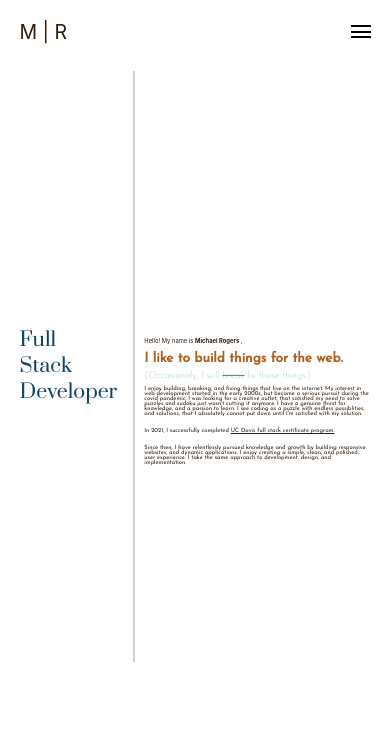
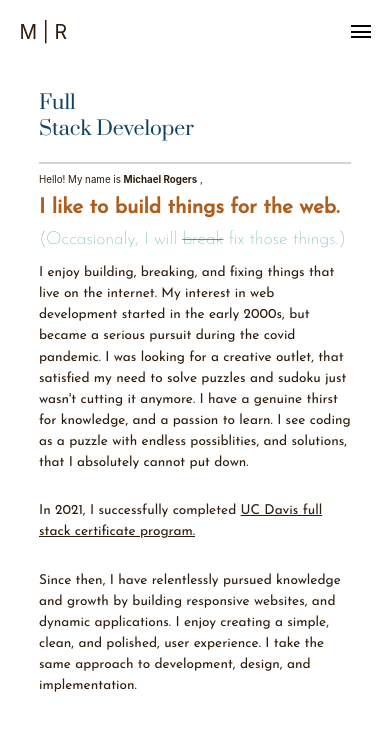
Before and after one commit to mrogers23458/React-Portfolio-v2, a React (Create React App) app: page /about in a window 390 px wide. Shown: the top 730 px of the page. Built offline with nearby package versions, Linux system fonts and the light colour scheme.

Commit message:
added media queries for mobile about page

```diff
--- a/src/App.css
+++ b/src/App.css
@@ -361,7 +361,7 @@ body {
 /* home page */
 .page-one-box {
   display: flex;
-  flex-direction: column
+  flex-direction: column;
   }
 
 .hello-text {
@@ -377,6 +377,67 @@ body {
   margin-top: -5vw;
 }
 
+.work-together-box {
+  position: absolute;
+  top: 75vh;
+  left: 30vw;
+}
+
+.profile-pic {
+  width: 50vw;
+  height: 50vw;
+  position: relative;
+  top: -10vh;
+}
+
+.work-text {
+  font-size: 3vw;
+}
+
+/* about page */
+.about-box {
+  flex-direction: column;
+  height: 10vh;
+}
+
+.about-title-box {
+  width: 80vw;
+  border-right: none;
+  border-bottom: 2px solid lightgray;
+  margin-left: 5vw;
+}
+
+.about-text-box {
+  height: 70vh;
+  width: 80vw;
+  margin-left: 5vw;
+}
+
+.about-me-text{
+  font-size: 2.5vw;
+}
+
+.about-me-text1 {
+  font-size: 5.3vw;
+}
+
+.about-me-text2 {
+  font-size: 4.6vw;
+}
+
+.about-me-text3 {
+  font-size: 3.5vw;
+  line-height: 2.5vh;
+}
+.about-me-text4 {
+  font-size: 3.5vw;
+  line-height: 2.5vh;
+}
+.about-me-text5 {
+  font-size: 3.5vw;
+  line-height: 2.5vh;
+}
+
 /* projects page */
 .projects-card-box {
   flex-direction: column;
--- a/src/components/pages/About.js
+++ b/src/components/pages/About.js
@@ -8,7 +8,7 @@ export default function About () {
                 <p className="about-me-text light">Hello! My name is <span className="bold-this">Michael Rogers</span> ,</p>
                 <p className="about-me-text1 medium">I like to build things for the web.</p>
                 <p className="about-me-text2 bright">(Occasionaly, I will <span className="broken-text"> break</span><span className="fix-text"> fix</span> those things.)</p>
-                <p className="about-me-text3 light">I enjoy building, breaking, and fixing things that live on the internet. My interest in web development started in the early 2000s, but became a serious pursuit during the covid pandemic. I was looking for a creative outlet, that satisfied my need to solve puzzles and sudoku just wasn't cutting it anymore. I have a genuine thirst for knowledge, and a passion to learn. I see coding as a puzzle with endless possiblities, and solutions, that I absolutely cannot put down until I'm satisfied with my solution.</p>
+                <p className="about-me-text3 light">I enjoy building, breaking, and fixing things that live on the internet. My interest in web development started in the early 2000s, but became a serious pursuit during the covid pandemic. I was looking for a creative outlet, that satisfied my need to solve puzzles and sudoku just wasn't cutting it anymore. I have a genuine thirst for knowledge, and a passion to learn. I see coding as a puzzle with endless possiblities, and solutions, that I absolutely cannot put down.</p>
                 <p className="about-me-text4 light">In 2021, I successfully completed<span> <a href="https://www.credly.com/badges/ddedc55e-b938-408c-8ded-b39025d5b7d2/public_url?fbclid=IwAR1PsV7GhkPwum2ao6t8v3mGLo8Pj1OzENAP4aBFxL6dbp1m2-EYIW57xLk" className="about-me-text4 light"> UC Davis full stack certificate program.</a></span></p>
                 <p className="about-me-text5 light">Since then, I have relentlessly pursued knowledge and growth by building responsive websites, and dynamic applications. I enjoy creating a simple, clean, and polished, user experience. I take the same approach to development, design, and implementation.</p>
             </div>
```
